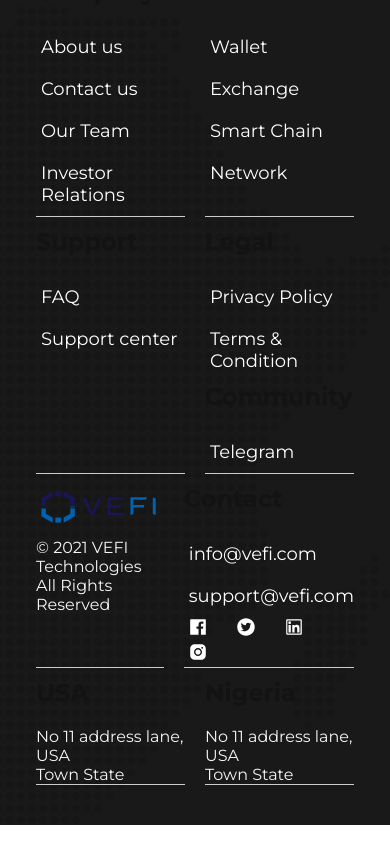
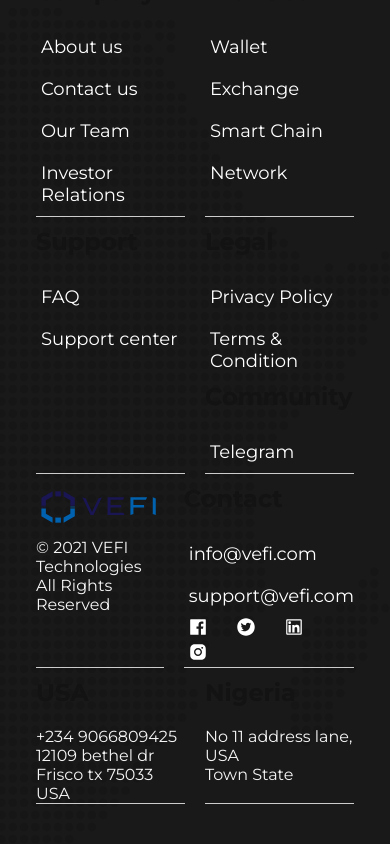
Before and after one commit to VeFi-Network/Official-Website, a React (Create React App) app: page / in a window 390 px wide. Shown: the part 7512-8356 px from the top of the page. Built offline with nearby package versions, Linux system fonts and the light colour scheme.

Commit message:
added about us page responsiveness

```diff
--- a/src/components/exchange/Exchange.js
+++ b/src/components/exchange/Exchange.js
@@ -1,8 +1,6 @@
 import { Button, Container } from "@material-ui/core";
 import React from "react";
 import { BiCheckCircle } from "react-icons/bi";
-import Feature from "../banner/Feature";
-import { Box } from "../banner/Features.styled";
 import { Left, Right } from "../styles/Position.styled";
 import { ExchangeContainer, StyledExchange } from "./Exchange.styled";
 import app_1 from "../../assets/images/app_2.svg";
--- a/src/components/footer/Footer.js
+++ b/src/components/footer/Footer.js
@@ -78,8 +78,8 @@
           <StyledFooterNav>
             <H3 color="white">USA</H3>
             <P>
-              No 11 address lane, USA <br />
-              Town State
+              +234 9066809425 <br />
+              12109 bethel dr Frisco tx 75033 USA
             </P>
           </StyledFooterNav>
           <StyledFooterNav>
```
